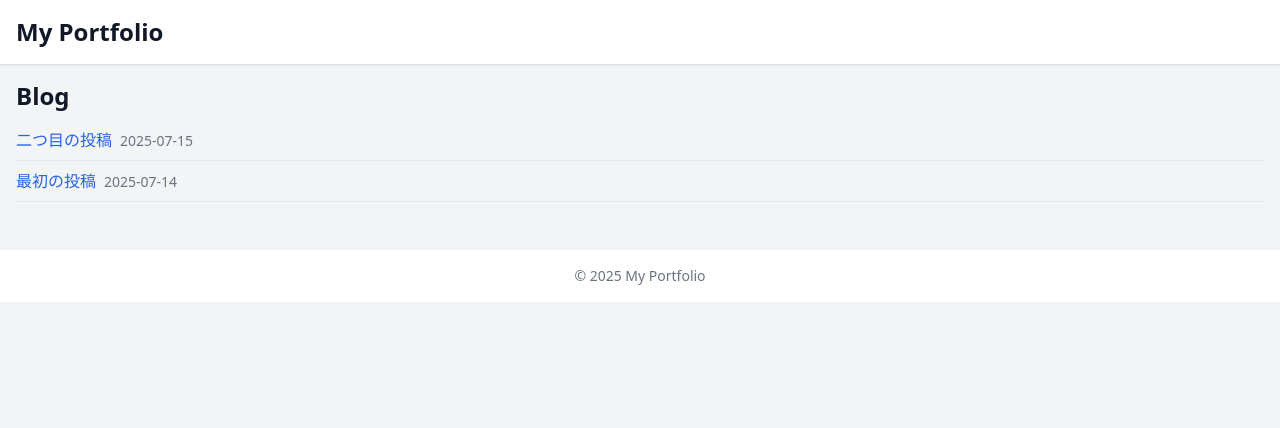
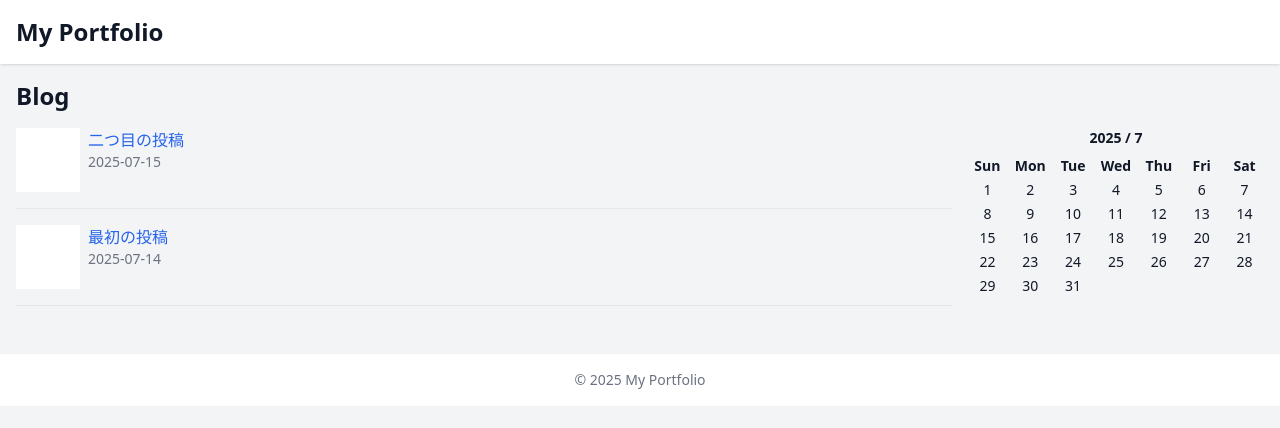
Before and after one commit to maruyamamasaya/Portfolio, a Next.js app: page /blog in a window 1280 px wide. Shown: the top 428 px of the page. Built offline with nearby package versions, Linux system fonts and the light colour scheme.

Commit message:
Apply patch: blog and layout updates

```diff
--- a/blog/first-post.md
+++ b/blog/first-post.md
@@ -1,6 +1,7 @@
 ---
 title: "最初の投稿"
 date: "2025-07-14"
+image: "/images/first.png"
 ---
 
 これは最初のブログ投稿です。Next.js ベースのポートフォリオへようこそ。
--- a/blog/second-post.md
+++ b/blog/second-post.md
@@ -1,6 +1,7 @@
 ---
 title: "二つ目の投稿"
 date: "2025-07-15"
+image: "/images/second.png"
 ---
 
 これは二つ目のブログ投稿です。Markdown で書かれています。
--- a/src/app/blog/[slug]/page.tsx
+++ b/src/app/blog/[slug]/page.tsx
@@ -1,6 +1,7 @@
 import { notFound } from 'next/navigation';
 import markdownToHtml from '@/lib/markdownToHtml';
 import { getPost, getSortedPosts } from '@/lib/posts';
+import Calendar from '@/app/components/Calendar';
 
 export async function generateStaticParams() {
   const posts = getSortedPosts();
@@ -12,11 +13,19 @@ export default async function BlogPost({ params }: { params: { slug: string } })
     const post = getPost(params.slug);
     const html = await markdownToHtml(post.content);
     return (
-      <article className="prose">
-        <h1>{post.title}</h1>
-        <p className="text-sm text-gray-500">{post.date}</p>
-        <div dangerouslySetInnerHTML={{ __html: html }} />
-      </article>
+      <div className="md:flex">
+        <article className="prose md:w-3/4 md:pr-4">
+          {post.image && (
+            <img src={post.image} alt="eyecatch" className="mb-4" />
+          )}
+          <h1>{post.title}</h1>
+          <p className="text-sm text-gray-500">{post.date}</p>
+          <div dangerouslySetInnerHTML={{ __html: html }} />
+        </article>
+        <aside className="md:w-1/4 mt-4 md:mt-0">
+          <Calendar />
+        </aside>
+      </div>
     );
   } catch {
     notFound();
--- a/src/app/blog/page.tsx
+++ b/src/app/blog/page.tsx
@@ -1,22 +1,35 @@
 import Link from 'next/link';
 import { getSortedPosts } from '@/lib/posts';
+import Calendar from '@/app/components/Calendar';
 
 export default function BlogIndex() {
   const posts = getSortedPosts();
   return (
     <div>
       <h1 className="text-2xl font-bold mb-4">Blog</h1>
-      <ul className="space-y-2">
+      <div className="md:flex">
+        <div className="md:w-3/4">
+          <ul className="space-y-4">
             {posts.map(post => (
-          <li key={post.slug} className="border-b pb-2">
+              <li key={post.slug} className="border-b pb-4 flex items-start space-x-2">
+                {post.image && (
+                  <img src={post.image} alt="thumb" className="w-16 h-16 object-cover" />
+                )}
+                <div>
                   <Link href={`/blog/${post.slug}`}
                     className="text-blue-600 hover:underline">
                     {post.title}
                   </Link>
-            <span className="ml-2 text-sm text-gray-500">{post.date}</span>
+                  <span className="block text-sm text-gray-500">{post.date}</span>
+                </div>
               </li>
             ))}
           </ul>
         </div>
+        <aside className="md:w-1/4 md:pl-4 mt-4 md:mt-0">
+          <Calendar />
+        </aside>
+      </div>
+    </div>
   );
 }
--- /dev/null
+++ b/src/app/components/Calendar.tsx
@@ -0,0 +1,37 @@
+"use client";
+import { useState } from 'react';
+
+function getDays(year: number, month: number) {
+  const days = [];
+  const date = new Date(year, month, 1);
+  while (date.getMonth() === month) {
+    days.push(new Date(date));
+    date.setDate(date.getDate() + 1);
+  }
+  return days;
+}
+
+export default function Calendar() {
+  const today = new Date();
+  const [year] = useState(today.getFullYear());
+  const [month] = useState(today.getMonth());
+  const days = getDays(year, month);
+
+  return (
+    <div className="text-sm">
+      <div className="font-bold mb-2 text-center">
+        {year} / {month + 1}
+      </div>
+      <div className="grid grid-cols-7 gap-1">
+        {['Sun','Mon','Tue','Wed','Thu','Fri','Sat'].map(d => (
+          <div key={d} className="text-center font-semibold">{d}</div>
+        ))}
+        {days.map(d => (
+          <div key={d.toISOString()} className="text-center">
+            {d.getDate()}
+          </div>
+        ))}
+      </div>
+    </div>
+  );
+}
--- a/src/app/layout.tsx
+++ b/src/app/layout.tsx
@@ -1,4 +1,5 @@
 import './globals.css';
+import './mobile.css';
 import { ReactNode } from 'react';
 
 export const metadata = {
--- /dev/null
+++ b/src/app/mobile.css
@@ -0,0 +1,8 @@
+@media (max-width: 640px) {
+  header h1 {
+    font-size: 1.25rem;
+  }
+  main {
+    padding: 1rem;
+  }
+}
--- a/src/app/page.tsx
+++ b/src/app/page.tsx
@@ -7,14 +7,19 @@ export default async function HomePage() {
   return (
     <div>
       <h2 className="text-xl font-semibold mb-4">Blog</h2>
-      <ul className="space-y-2">
+      <ul className="space-y-4">
         {posts.map(post => (
-          <li key={post.slug} className="border-b pb-2">
-            <Link href={`/blog/${post.slug}`}
-              className="text-blue-600 hover:underline">
-              {post.title}
-            </Link>
-            <span className="ml-2 text-sm text-gray-500">{post.date}</span>
+          <li key={post.slug} className="border-b pb-4 flex items-start space-x-2">
+            {post.image && (
+              <img src={post.image} alt="thumb" className="w-16 h-16 object-cover" />
+            )}
+            <div>
+              <Link href={`/blog/${post.slug}`}
+                className="text-blue-600 hover:underline">
+                {post.title}
+              </Link>
+              <span className="block text-sm text-gray-500">{post.date}</span>
+            </div>
           </li>
         ))}
       </ul>
--- a/src/lib/posts.ts
+++ b/src/lib/posts.ts
@@ -6,6 +6,7 @@ export interface Post {
   slug: string;
   title: string;
   date: string;
+  image?: string;
   content: string;
 }
 
@@ -23,6 +24,7 @@ export function getSortedPosts(): Post[] {
       slug,
       title: data.title as string,
       date: data.date as string,
+      image: data.image as string | undefined,
       content
     };
   });
@@ -39,6 +41,7 @@ export function getPost(slug: string): Post {
     slug,
     title: data.title as string,
     date: data.date as string,
+    image: data.image as string | undefined,
     content
   };
 }
```
Also changed, not shown: public/images/first.png (added), public/images/second.png (added). Lines whose indentation alone changed are shown as unchanged.
